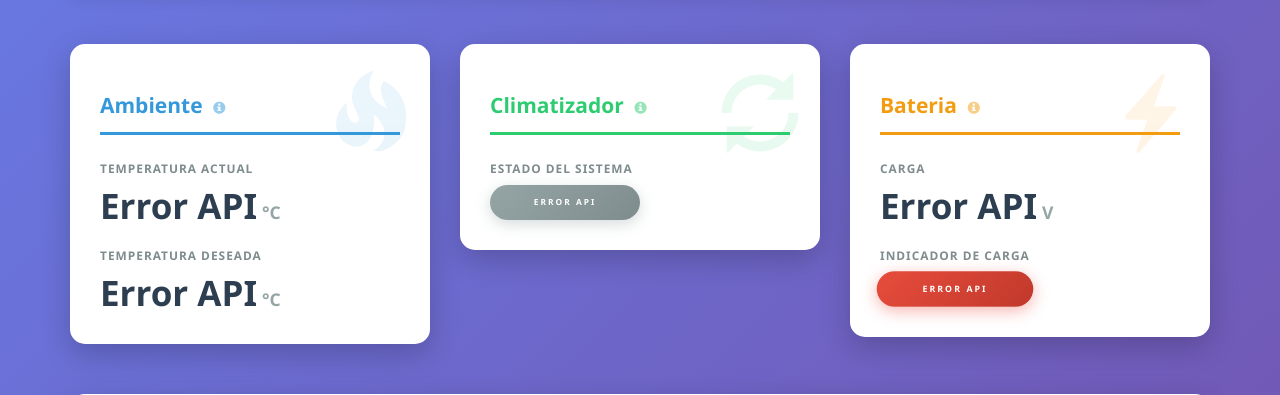
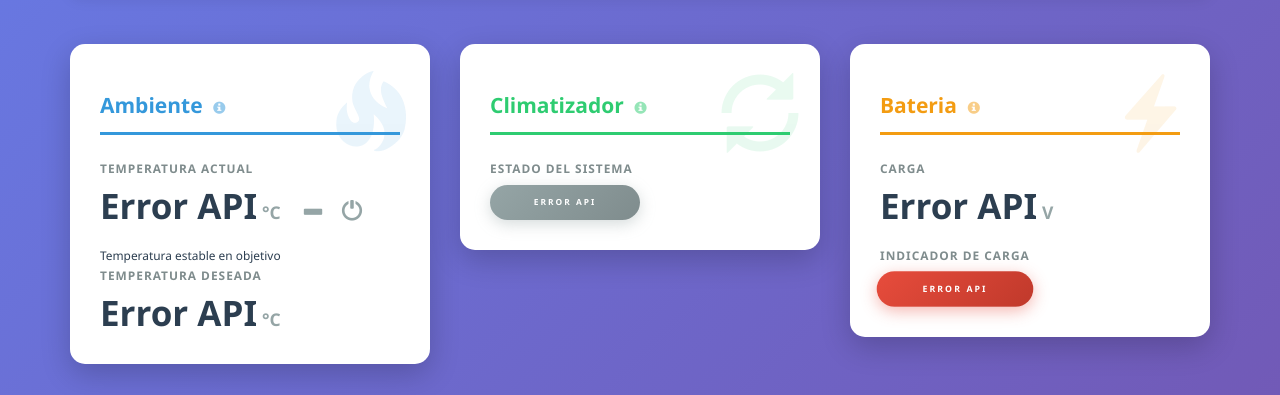
Before and after one commit to vvalotto/webapp_termostato, a Flask app: page / in a window 1280 px wide. Shown: the part 385-780 px from the top of the page. Run offline with Flask 3, Linux system fonts and the light colour scheme; data that the repository does not hold is empty; some libraries are stand-ins or nearby versions.

Commit message:
WT-9: Indicadores visuales de tendencia
Agrega indicadores para que el usuario vea si la temperatura
esta subiendo o bajando y anticipe el comportamiento del climatizador.

Funcionalidades implementadas:
- Flecha de tendencia junto a temperatura (subiendo/bajando/estable)
- Color verde si se acerca a deseada, rojo si se aleja
- Icono coherente con estado_climatizador (enfriando/calentando)
- Texto descriptivo: "Enfriando hacia 24C"
- Animacion suave en cambios de valor

Logica de tendencia:
- Compara ultimas 3 lecturas del historico (localStorage)
- Calcula promedio de diferencias para determinar direccion
- Evalua si se acerca o aleja de temperatura deseada

Refactorizacion pendiente para WT-23 (dividir actualizador.js)

🤖 Generated with [Claude Code](https://claude.com/claude-code)

Co-Authored-By: Claude Opus 4.5 <noreply@anthropic.com>

```diff
--- a/static/js/actualizador.js
+++ b/static/js/actualizador.js
@@ -3,12 +3,14 @@
  * Reemplaza el meta refresh por AJAX polling.
  * WT-12: Actualizacion sin recarga de pagina
  * WT-10: Estado de conexion visible
+ * WT-9: Indicadores visuales de tendencia
  */
-/* global actualizarGraficaTemperatura, actualizarGraficaClimatizador */
+/* global actualizarGraficaTemperatura, actualizarGraficaClimatizador, TEMPERATURA_KEY */
 /* exported detenerActualizacion */
 
 const INTERVALO_MS = 10000; // 10 segundos
 const UMBRAL_OBSOLETO_MS = 30000; // 30 segundos para considerar datos obsoletos
+// TEMPERATURA_KEY ya definida en graficas.js (se carga primero)
 let intervalId = null;
 let timestampIntervalId = null;
 let ultimaActualizacion = null;
@@ -132,6 +134,142 @@ function mostrarActualizando(visible) {
 }
 
 /**
+ * WT-9: Obtiene el historico de temperaturas desde localStorage
+ */
+function obtenerHistoricoTemperatura() {
+    try {
+        const datos = localStorage.getItem(TEMPERATURA_KEY);
+        return datos ? JSON.parse(datos) : [];
+    } catch (e) {
+        return [];
+    }
+}
+
+/**
+ * WT-9: Calcula la tendencia basada en las ultimas lecturas
+ * @returns {Object} {direccion: 'subiendo'|'bajando'|'estable', acercando: boolean}
+ */
+function calcularTendencia(tempActual, tempDeseada) {
+    const historico = obtenerHistoricoTemperatura();
+
+    // Necesitamos al menos 3 lecturas para calcular tendencia
+    if (historico.length < 3) {
+        return { direccion: 'estable', acercando: null };
+    }
+
+    // Obtener ultimas 3 lecturas
+    const ultimas = historico.slice(-3);
+    const temperaturas = ultimas.map(h => h.temperatura);
+
+    // Calcular promedio de diferencias
+    let sumaDiferencias = 0;
+    for (let i = 1; i < temperaturas.length; i++) {
+        sumaDiferencias += temperaturas[i] - temperaturas[i - 1];
+    }
+    const promedioDiff = sumaDiferencias / (temperaturas.length - 1);
+
+    // Determinar direccion
+    let direccion = 'estable';
+    if (promedioDiff > 0.2) {
+        direccion = 'subiendo';
+    } else if (promedioDiff < -0.2) {
+        direccion = 'bajando';
+    }
+
+    // Determinar si se acerca o aleja de la deseada
+    let acercando = null;
+    if (tempActual !== null && tempDeseada !== null) {
+        const diffActual = Math.abs(tempActual - tempDeseada);
+        const diffAnterior = Math.abs(temperaturas[0] - tempDeseada);
+        if (diffActual < diffAnterior - 0.1) {
+            acercando = true;
+        } else if (diffActual > diffAnterior + 0.1) {
+            acercando = false;
+        }
+    }
+
+    return { direccion, acercando };
+}
+
+/**
+ * WT-9: Actualiza la flecha de tendencia
+ */
+function actualizarFlechaTendencia(flechaEl, tendencia) {
+    flechaEl.classList.remove('subiendo', 'bajando', 'estable', 'acercando', 'alejando');
+    flechaEl.classList.remove('glyphicon', 'glyphicon-arrow-up', 'glyphicon-arrow-down', 'glyphicon-minus');
+    flechaEl.classList.add('glyphicon');
+
+    const clasesFlecha = {
+        'subiendo': ['glyphicon-arrow-up', 'subiendo'],
+        'bajando': ['glyphicon-arrow-down', 'bajando'],
+        'estable': ['glyphicon-minus', 'estable']
+    };
+    const clases = clasesFlecha[tendencia.direccion] || clasesFlecha['estable'];
+    flechaEl.classList.add(...clases);
+
+    if (tendencia.acercando === true) flechaEl.classList.add('acercando');
+    if (tendencia.acercando === false) flechaEl.classList.add('alejando');
+
+    flechaEl.classList.add('cambio');
+    setTimeout(() => flechaEl.classList.remove('cambio'), 300);
+}
+
+/**
+ * WT-9: Actualiza el icono del climatizador
+ */
+function actualizarIconoClimatizador(iconoEl, estadoClimatizador) {
+    iconoEl.classList.remove('enfriando', 'calentando', 'apagado', 'encendido');
+    iconoEl.classList.remove('glyphicon', 'glyphicon-asterisk', 'glyphicon-fire', 'glyphicon-off', 'glyphicon-ok');
+    iconoEl.classList.add('glyphicon');
+
+    const clasesIcono = {
+        'enfriando': ['glyphicon-asterisk', 'enfriando'],
+        'calentando': ['glyphicon-fire', 'calentando'],
+        'encendido': ['glyphicon-ok', 'encendido'],
+        'apagado': ['glyphicon-off', 'apagado']
+    };
+    const clases = clasesIcono[estadoClimatizador] || clasesIcono['apagado'];
+    iconoEl.classList.add(...clases);
+}
+
+/**
+ * WT-9: Genera el texto descriptivo de tendencia
+ */
+function generarTextoTendencia(tempActual, tempDeseada, estadoClimatizador, direccion) {
+    const textos = {
+        'enfriando': 'Enfriando hacia ' + tempDeseada + '°C',
+        'calentando': 'Calentando hacia ' + tempDeseada + '°C'
+    };
+    if (textos[estadoClimatizador]) return textos[estadoClimatizador];
+    if (direccion === 'subiendo') return 'Subiendo hacia ' + tempDeseada + '°C';
+    if (direccion === 'bajando') return 'Bajando hacia ' + tempDeseada + '°C';
+    if (Math.abs(tempActual - tempDeseada) < 1) return 'Temperatura estable en objetivo';
+    return '';
+}
+
+/**
+ * WT-9: Actualiza los indicadores visuales de tendencia
+ */
+function actualizarIndicadorTendencia(tempActual, tempDeseada, estadoClimatizador) {
+    const flechaEl = document.getElementById('tendencia-flecha');
+    const iconoEl = document.getElementById('tendencia-icono');
+    const textoEl = document.getElementById('tendencia-texto');
+
+    if (!flechaEl || !iconoEl || !textoEl) return;
+
+    const tendencia = calcularTendencia(tempActual, tempDeseada);
+
+    actualizarFlechaTendencia(flechaEl, tendencia);
+    actualizarIconoClimatizador(iconoEl, estadoClimatizador);
+
+    const textoDescriptivo = generarTextoTendencia(
+        tempActual, tempDeseada, estadoClimatizador, tendencia.direccion
+    );
+    textoEl.textContent = textoDescriptivo;
+    textoEl.classList.toggle('activo', textoDescriptivo !== '');
+}
+
+/**
  * Funcion principal que obtiene datos y actualiza el DOM
  */
 async function actualizarDatos() {
@@ -160,6 +298,13 @@ async function actualizarDatos() {
             if (typeof actualizarGraficaClimatizador === 'function') {
                 actualizarGraficaClimatizador();
             }
+
+            // WT-9: Actualizar indicador de tendencia
+            actualizarIndicadorTendencia(
+                datos.temperatura_ambiente,
+                datos.temperatura_deseada,
+                datos.estado_climatizador
+            );
 
             // WT-10: Marcar estado segun si son datos frescos o cacheados
             ultimaActualizacion = Date.now();
@@ -199,6 +344,17 @@ function iniciarActualizacion() {
         $('[data-toggle="tooltip"]').tooltip();
     }
 
+    // WT-9: Inicializar indicador de tendencia con valores del DOM
+    const tempAmbEl = document.getElementById('valor-temp-ambiente');
+    const tempDesEl = document.getElementById('valor-temp-deseada');
+    const badgeClimEl = document.getElementById('badge-climatizador');
+    if (tempAmbEl && tempDesEl && badgeClimEl) {
+        const tempAmb = parseFloat(tempAmbEl.textContent) || 0;
+        const tempDes = parseFloat(tempDesEl.textContent) || 0;
+        const estadoClim = badgeClimEl.textContent.toLowerCase().trim();
+        actualizarIndicadorTendencia(tempAmb, tempDes, estadoClim);
+    }
+
     console.log('Actualizacion automatica iniciada (intervalo: ' + INTERVALO_MS + 'ms)');
 }
 
--- a/static/styles.css
+++ b/static/styles.css
@@ -512,3 +512,84 @@ body {
         font-size: 12px;
     }
 }
+
+/* WT-9: Indicadores visuales de tendencia */
+
+/* Flecha de tendencia */
+.tendencia-flecha {
+    display: inline-block;
+    margin-left: 10px;
+    font-size: 0.7em;
+    vertical-align: middle;
+    transition: all 0.3s ease;
+}
+
+.tendencia-flecha.subiendo {
+    color: #e74c3c;
+}
+
+.tendencia-flecha.bajando {
+    color: #3498db;
+}
+
+.tendencia-flecha.estable {
+    color: #95a5a6;
+}
+
+/* Color segun acercamiento a deseada */
+.tendencia-flecha.acercando {
+    color: #2ecc71 !important;
+}
+
+.tendencia-flecha.alejando {
+    color: #e74c3c !important;
+}
+
+/* Icono del climatizador */
+.tendencia-icono {
+    display: inline-block;
+    margin-left: 8px;
+    font-size: 0.6em;
+    vertical-align: middle;
+    transition: all 0.3s ease;
+}
+
+.tendencia-icono.enfriando {
+    color: #3498db;
+}
+
+.tendencia-icono.calentando {
+    color: #e74c3c;
+}
+
+.tendencia-icono.apagado {
+    color: #95a5a6;
+}
+
+.tendencia-icono.encendido {
+    color: #2ecc71;
+}
+
+/* Texto descriptivo de tendencia */
+.tendencia-texto {
+    font-size: 0.85em;
+    color: #7f8c8d;
+    margin-top: 8px;
+    min-height: 20px;
+    transition: all 0.3s ease;
+}
+
+.tendencia-texto.activo {
+    color: #2c3e50;
+}
+
+/* Animacion de pulso suave para cambios */
+@keyframes tendencia-pulse {
+    0% { transform: scale(1); }
+    50% { transform: scale(1.2); }
+    100% { transform: scale(1); }
+}
+
+.tendencia-flecha.cambio {
+    animation: tendencia-pulse 0.3s ease;
+}
--- a/templates/index.html
+++ b/templates/index.html
@@ -98,8 +98,15 @@
           <div class="card-body">
             <div class="metric-group">
               <label>Temperatura Actual</label>
-              <div class="metric-value"><span id="valor-temp-ambiente">{{form.temperatura_ambiente}}</span><span class="metric-unit">°C</span></div>
+              <div class="metric-value">
+                <span id="valor-temp-ambiente">{{form.temperatura_ambiente}}</span><span class="metric-unit">°C</span>
+                <!-- WT-9: Indicador de tendencia -->
+                <span id="tendencia-flecha" class="tendencia-flecha"></span>
+                <span id="tendencia-icono" class="tendencia-icono"></span>
+              </div>
             </div>
+            <!-- WT-9: Texto descriptivo de tendencia -->
+            <div id="tendencia-texto" class="tendencia-texto"></div>
             <div class="metric-group">
               <label>Temperatura Deseada</label>
               <div class="metric-value"><span id="valor-temp-deseada">{{form.temperatura_deseada}}</span><span class="metric-unit">°C</span></div>
```
